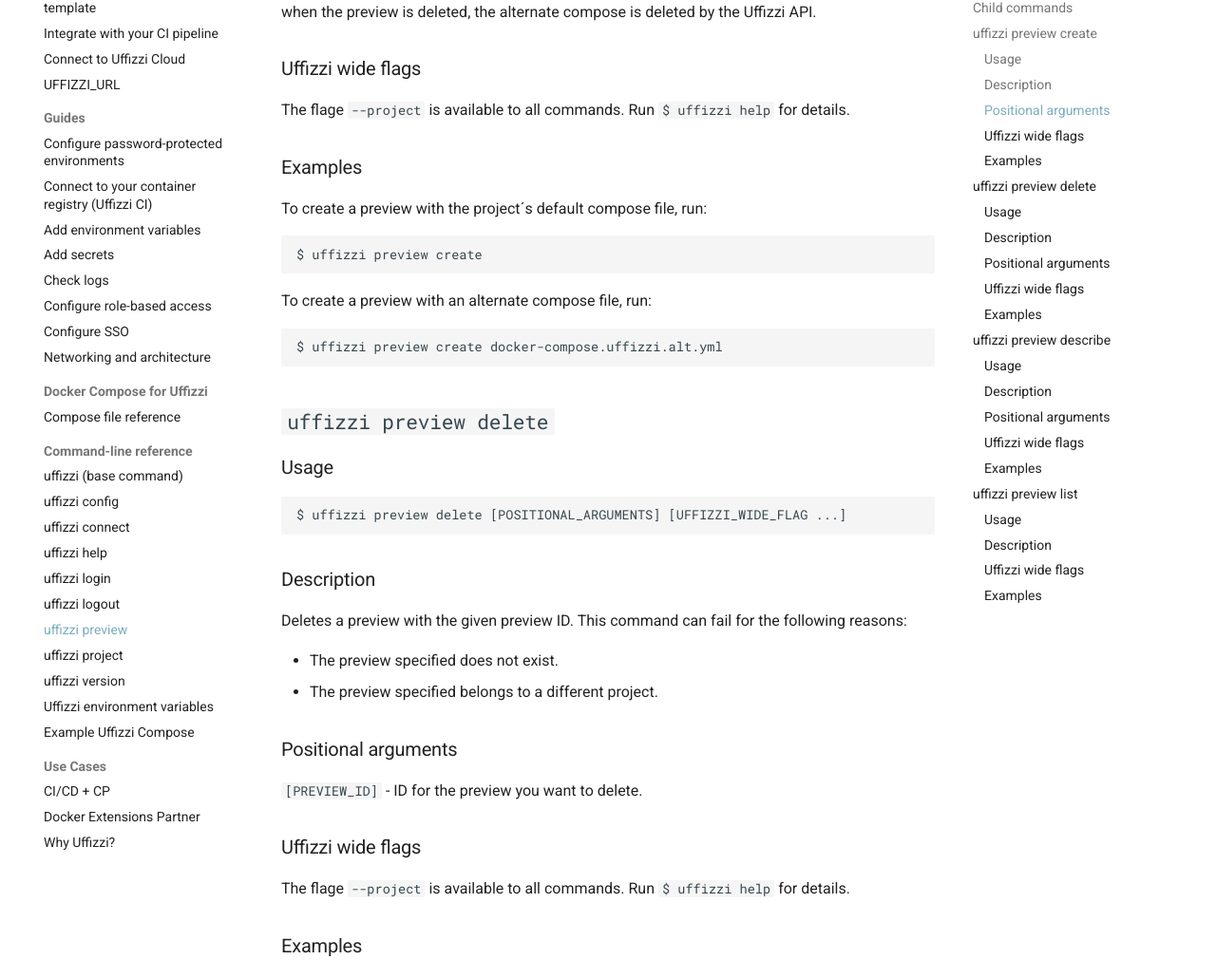
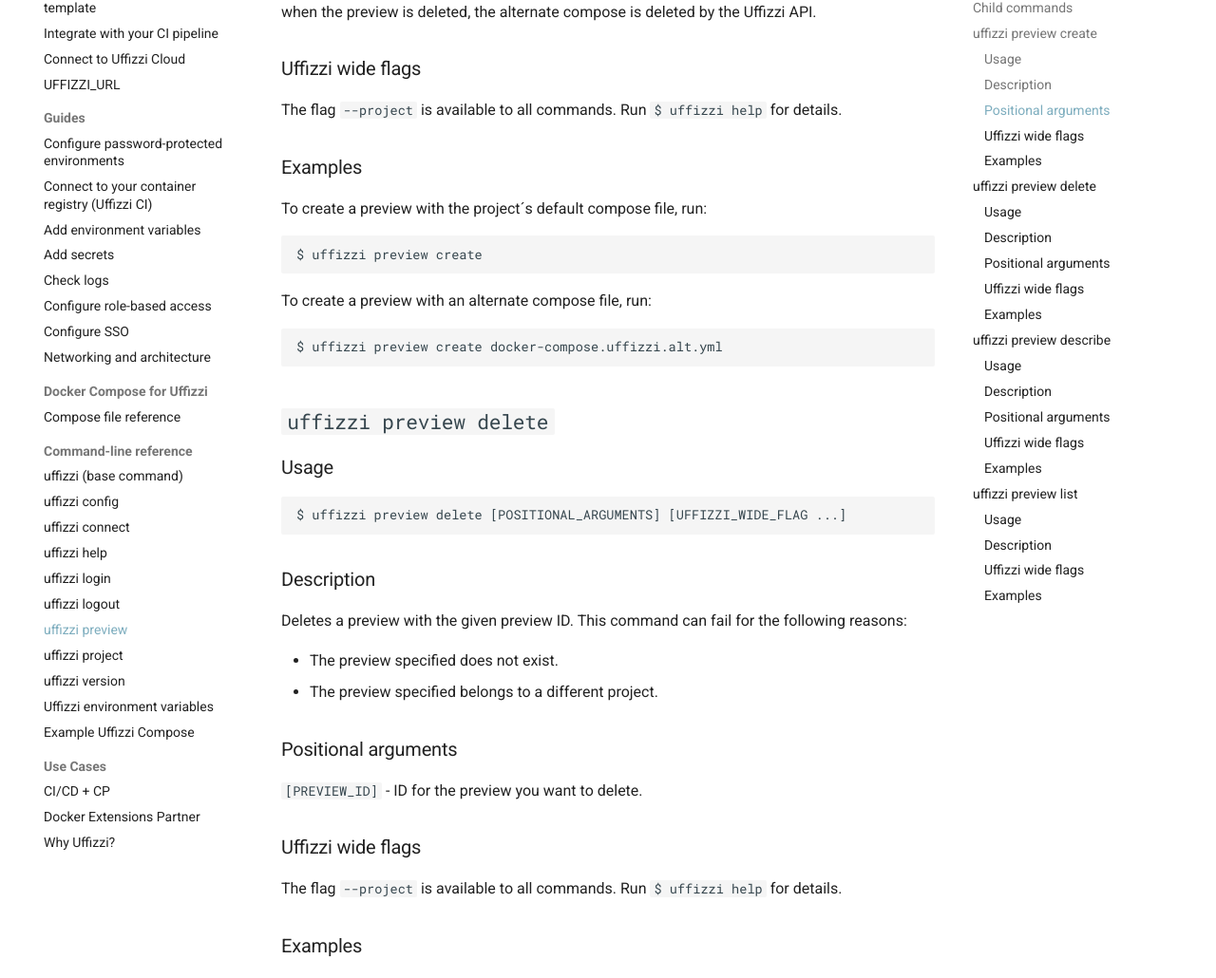
Before and after one commit to UffizziCloud/docs, an MkDocs documentation site: the page built from docs/references/cli/preview.md, in a window 1280 px wide and 1400 px high, scrolled down 1172 px. Shown: the part 154-1184 px from the top of the window at 95% size. Built offline with MkDocs 1.6.1 and Material for MkDocs 9.7.7, drawn with Linux system fonts in a browser that asks for light colours; comment, search, counter and statistics services are not loaded; some of the changed text lies outside the part shown.

Commit message:
fixed typo

```diff
--- a/docs/references/cli/preview.md
+++ b/docs/references/cli/preview.md
@@ -43,7 +43,7 @@
 
 ### Uffizzi wide flags
 
-The flage `--project` is available to all commands. Run `$ uffizzi help` for details.
+The flag `--project` is available to all commands. Run `$ uffizzi help` for details.
 
 ### Examples
 
@@ -80,7 +80,7 @@
 
 ### Uffizzi wide flags
 
-The flage `--project` is available to all commands. Run `$ uffizzi help` for details.
+The flag `--project` is available to all commands. Run `$ uffizzi help` for details.
 
 ### Examples
 
@@ -111,7 +111,7 @@
 
 ### Uffizzi wide flags
 
-The flage `--project` is available to all commands. Run `$ uffizzi help` for details.
+The flag `--project` is available to all commands. Run `$ uffizzi help` for details.
 
 ### Examples
 
@@ -141,7 +141,7 @@
 Lists all previews for a project, including `active`, `building`, `deploying` and `failed` previews.
 
 ### Uffizzi wide flags
-The flage `--project` is available to all commands. Run `$ uffizzi help` for details.
+The flag `--project` is available to all commands. Run `$ uffizzi help` for details.
 
 ### Examples
 
```
